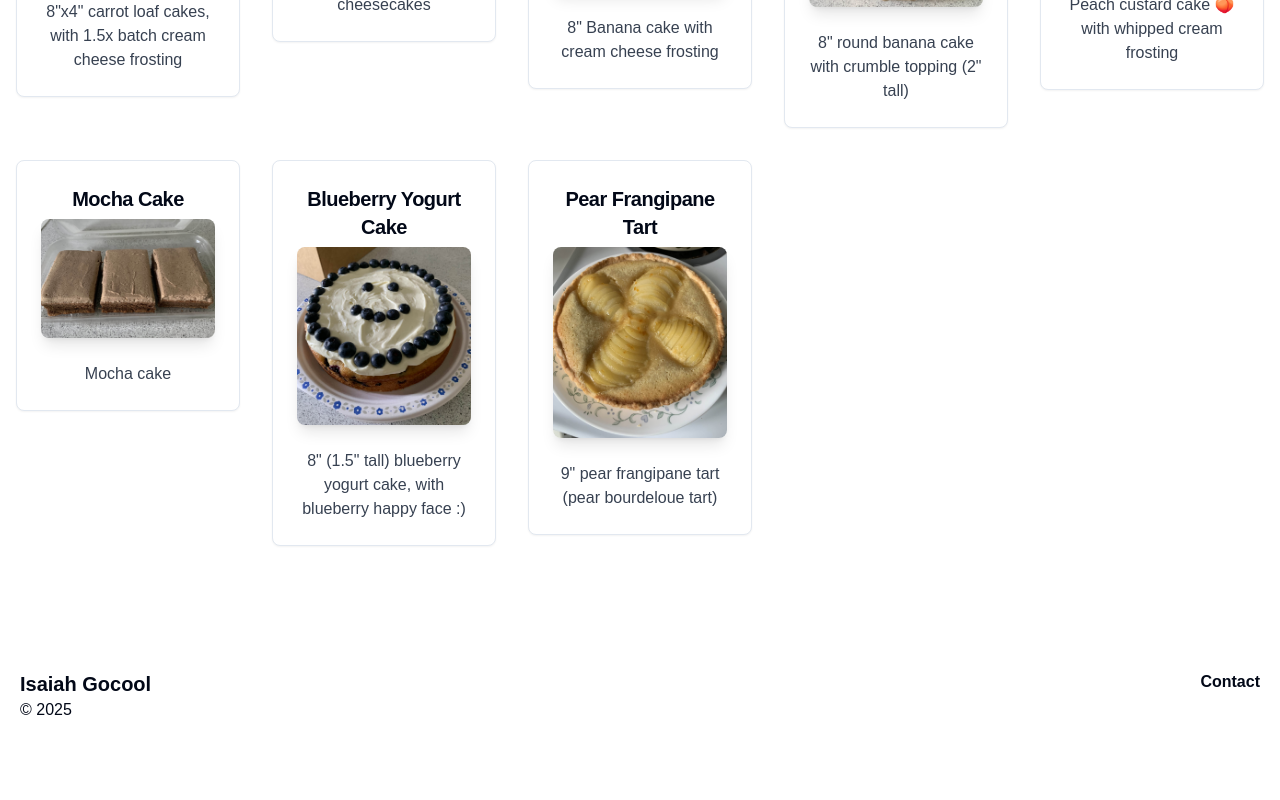
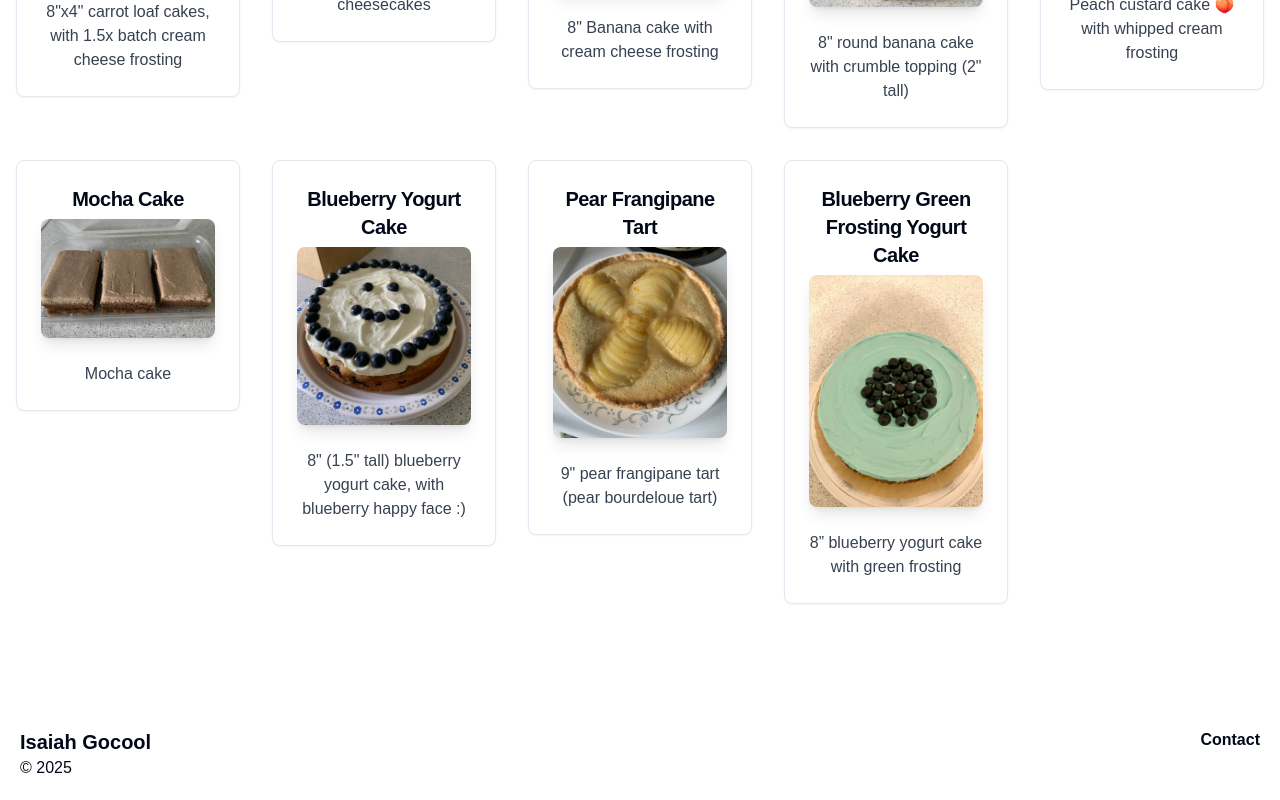
Before and after one commit to goIsaiah/mamas-website, a Next.js app: page /bakery in a window 1280 px wide. Shown: the part 934-1734 px from the top of the page. Before the commit the page ends 1676 px from the top, so only its background shows below. Built offline with nearby package versions, Linux system fonts and the light colour scheme.

Commit message:
Update bakery.ts
added 8” blueberry green frosting yogurt cake

```diff
--- a/src/app/bakery/bakery.ts
+++ b/src/app/bakery/bakery.ts
@@ -70,4 +70,9 @@ export const bakery: Bakery[] = [
         description: "9\" pear frangipane tart (pear bourdeloue tart)",
         image: "/images/bakery/pear frangipane tart.jpg",
     },
+    {
+        title: "Blueberry Green Frosting Yogurt Cake",
+        description: "8” blueberry yogurt cake with green frosting",
+        image: "images/bakery/8” blueberry yogurt cake.jpg",
+    },
 ];
```
